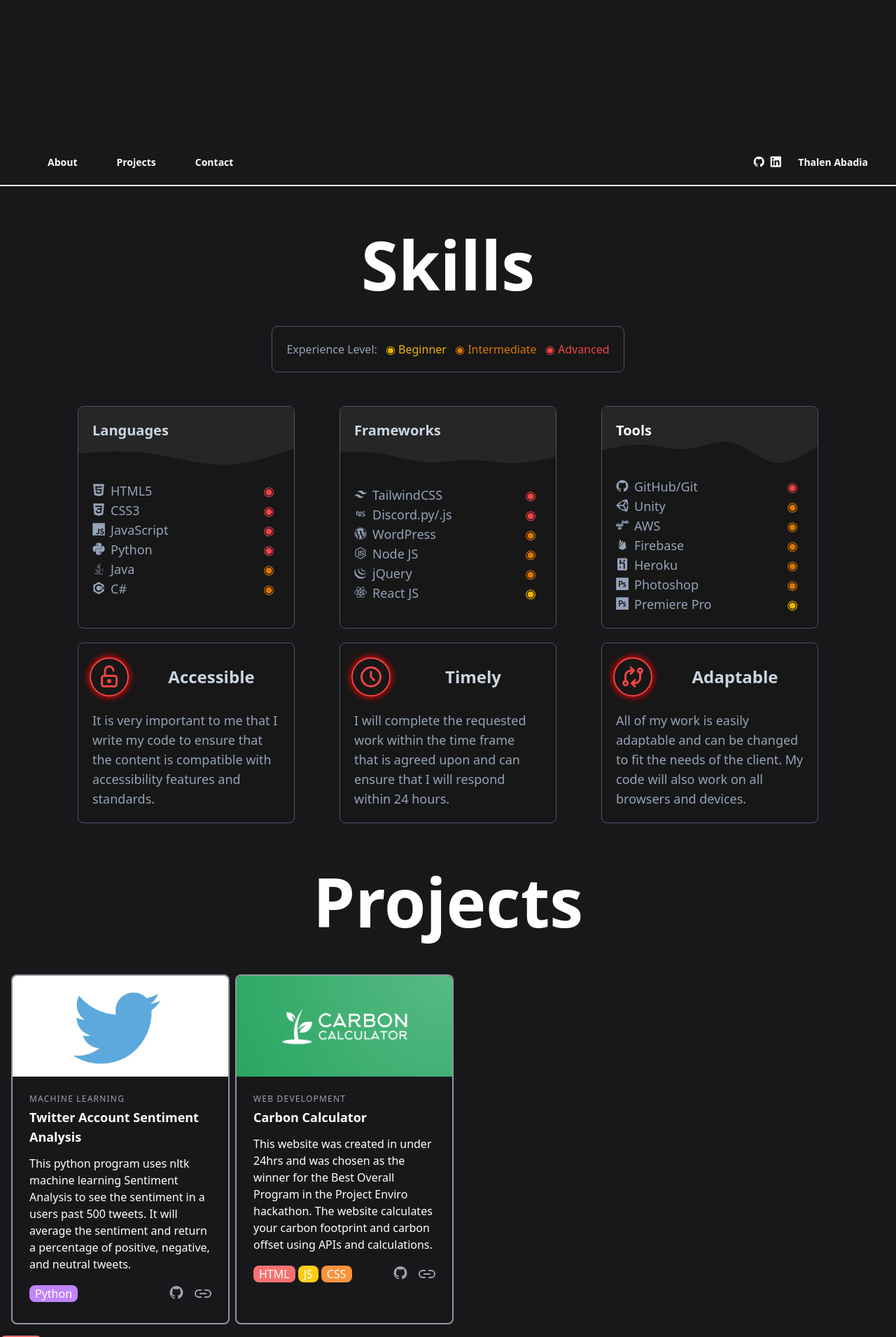
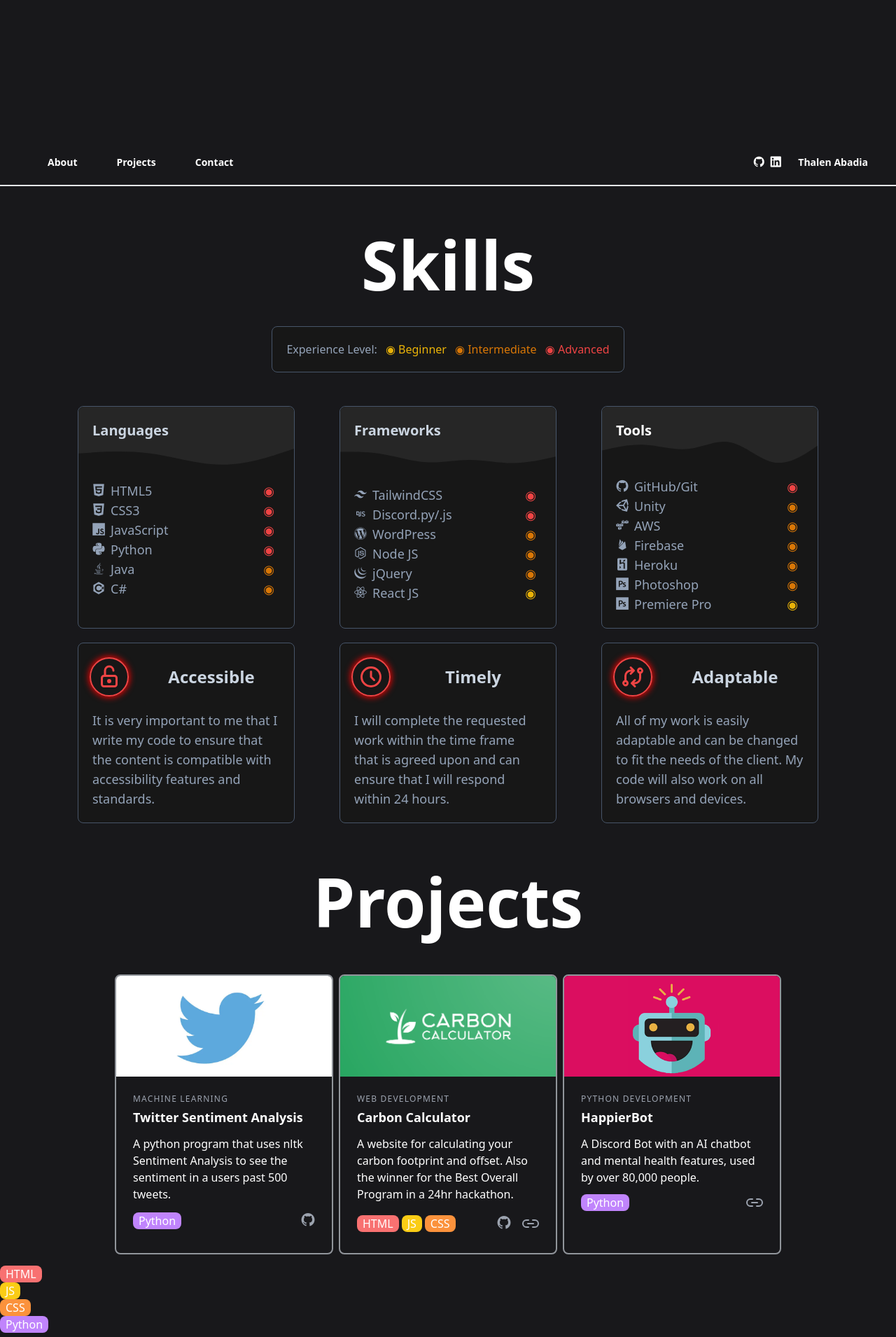
Before and after one commit to Tabadia/thalenabadia, a PHP site: page / in a window 1280 px wide. Shown: the part 600-2510 px from the top of the page at 70% size. Run offline with PHP 8.4, Linux system fonts and the light colour scheme.

Commit message:
updated things

```diff
--- a/public_html/index.html
+++ b/public_html/index.html
@@ -21,11 +21,11 @@
       <h1 class="text-9xl py-5 py-24 text-center">Hi, I'm Thalen.</h1>
       <h1 class="text-5xl text-gray-300 px-0 text-center typewrite" data-period="2000" data-type='[ "Full Stack Web Developer", "IB High School Student", "Game Developer", "Python Programmer", "Java Programmer", "WordPress Designer" ]'></h1>
       <div class="flex flex-col items-center mt-12">
-        <a href="#skills" class="relative inline-flex items-center justify-center p-4 px-6 py-3 overflow-hidden font-medium transition duration-300 ease-out px-6 py-2 border-2 border-gray-400 text-gray-400 font-medium text-xl leading-tight uppercase rounded shadow-md group">
+        <a href="#main" class="relative inline-flex items-center justify-center p-4 px-6 py-3 overflow-hidden font-medium transition duration-300 ease-out px-6 py-2 border-2 border-gray-400 text-gray-400 font-medium text-xl leading-tight uppercase rounded shadow-md group">
           <span class="absolute inset-0 flex items-center justify-center w-full h-full duration-300 -translate-y-full bg-zinc-900 group-hover:translate-y-0 ease">
-            ↓
+            <svg class="h-8 w-8"  viewBox="0 0 24 24"  fill="none"  stroke="currentColor"  stroke-width="2"  stroke-linecap="round"  stroke-linejoin="round">  <line x1="12" y1="5" x2="12" y2="19" />  <polyline points="19 12 12 19 5 12" /></svg>
           </span>
-          <span class="absolute flex items-center justify-center w-full h-full text-gray-400 transition-all duration-300 transform group-hover:translate-y-full ease">View My Work</span>
+          <span class="absolute flex items-center justify-center w-full h-full text-gray-400 transition-all duration-300 transform group-hover:translate-y-full ease">Learn More</span>
           <span class="relative invisible">View My Work</span>
           </a>
       </div>
@@ -33,9 +33,7 @@
 
 
 
-
-
-      <section class="w-screen m-0 p-0" id="skills">
+    <section id="main">
       <nav class="border-b-2 w-screen sticky top-0 bg-zinc-900">
         <div class="max-w-7xl mx-auto px-0 sm:px-6 lg:px-8">
           <div class="relative flex items-center justify-between h-16">
@@ -68,6 +66,8 @@
           </div>
         </div>
       </nav>
+      <section class="w-screen m-0 p-0" id="skills">
+
         <h1 class="title">Skills</h1>
 
         <div class="flex flex-wrap justify-center m-5 gap-x-16 gap-y-12">
@@ -312,7 +312,7 @@
       <section class="w-screen m-0 p-0" id="projects">
         <h1 class="title">Projects</h1>
 
-          <div class="p-4 flex flex-wrap space-x-2">
+          <div class="p-4 flex flex-wrap justify-center space-x-2">
             <div class="w-1/4 border-2 border-slate-200 border-opacity-60 rounded-lg overflow-hidden">
               <div class="bg-white flex justify-center">
                 <img class="lg:h-36 md:h-24 h-full object-cover object-center" src="img/twitter.webp">
@@ -323,21 +323,18 @@
                   MACHINE LEARNING
                 </h2>
                 <h1 class="title-font text-lg font-semibold mb-3">
-                  Twitter Account Sentiment Analysis
+                  Twitter Sentiment Analysis
                 </h1>
                 <p class="text-base mb-3">
-                  This python program uses nltk machine learning Sentiment Analysis to see the sentiment in a users past 500 tweets. It will average the sentiment and return a percentage of positive, negative, and neutral tweets.
+                  A python program that uses nltk Sentiment Analysis to see the sentiment in a users past 500 tweets.
                 </p>
                 <div class="flex items-center flex-wrap">
                   <div class="rounded-lg bg-purple-400 px-2 w-fit">Python</div>
                   <span class="text-gray-400 mr-2 inline-flex items-center lg:ml-auto md:ml-0 ml-auto leading-none text-sm pr-2 py-1">
+                  </span>
+                  <span class="text-gray-400 inline-flex items-center leading-none text-sm">
                     <a href="https://github.com/Tabadia/twitter-account-sentiment-analysis" target="_blank" class="text-xl">
                       <span class="devicon-github-plain"></span>
-                  </a>
-                  </span>
-                  <span class="text-gray-400 inline-flex items-center leading-none text-sm">
-                    <a href="https://tabadia.github.io/CarbonCalculator/public/"class="text-xl" target="_blank">
-                      <svg class="h-6 w-6" viewBox="0 0 24 24"  fill="none"  stroke="currentColor"  stroke-width="2"  stroke-linecap="round"  stroke-linejoin="round">  <path d="M15 7h3a5 5 0 0 1 5 5 5 5 0 0 1-5 5h-3m-6 0H6a5 5 0 0 1-5-5 5 5 0 0 1 5-5h3" />  <line x1="8" y1="12" x2="16" y2="12" /></svg>
                     </a>
                   </span>
                 </div>
@@ -354,7 +351,7 @@
                   Carbon Calculator
                 </h1>
                 <p class="text-base mb-3">
-                  This website was created in under 24hrs and was chosen as the winner for the Best Overall Program in the Project Enviro hackathon. The website calculates your carbon footprint and carbon offset using APIs and calculations.
+                  A website for calculating your carbon footprint and offset. Also the winner for the Best Overall Program in a 24hr hackathon.
                 </p>
                 <div class="flex items-center flex-wrap">
                   <div class="rounded-lg bg-red-400 px-2 mr-1 w-fit">HTML</div>
@@ -367,6 +364,31 @@
                   </span>
                   <span class="text-gray-400 inline-flex items-center leading-none text-sm">
                     <a href="https://tabadia.github.io/CarbonCalculator/public/"class="text-xl" target="_blank">
+                      <svg class="h-6 w-6" viewBox="0 0 24 24"  fill="none"  stroke="currentColor"  stroke-width="2"  stroke-linecap="round"  stroke-linejoin="round">  <path d="M15 7h3a5 5 0 0 1 5 5 5 5 0 0 1-5 5h-3m-6 0H6a5 5 0 0 1-5-5 5 5 0 0 1 5-5h3" />  <line x1="8" y1="12" x2="16" y2="12" /></svg>
+                    </a>
+                  </span>
+                </div>
+              </div>
+            </div>
+
+            <div class="w-1/4 border-2 border-slate-200 border-opacity-60 rounded-lg overflow-hidden">
+              <img class="lg:h-36 md:h-24 w-full object-cover object-center" src="img/happierbot.png">
+              <div class="p-6">
+                <h2 class="tracking-widest text-xs title-font font-medium text-gray-400 mb-1">
+                  PYTHON DEVELOPMENT
+                </h2>
+                <h1 class="title-font text-lg font-semibold mb-3">
+                  HappierBot
+                </h1>
+                <p class="text-base mb-3">
+                  A Discord Bot with an AI chatbot and mental health features, used by over 80,000 people.
+                </p>
+                <div class="flex items-center flex-wrap">
+                  <div class="rounded-lg bg-purple-400 px-2 mr-1 w-fit">Python</div>
+                  <span class="text-gray-400 mr-2 inline-flex items-center lg:ml-auto md:ml-0 ml-auto leading-none text-sm pr-2 py-1">
+                  </span>
+                  <span class="text-gray-400 inline-flex items-center leading-none text-sm">
+                    <a href="https://discordbotlist.com/bots/happierbot"class="text-xl" target="_blank">
                       <svg class="h-6 w-6" viewBox="0 0 24 24"  fill="none"  stroke="currentColor"  stroke-width="2"  stroke-linecap="round"  stroke-linejoin="round">  <path d="M15 7h3a5 5 0 0 1 5 5 5 5 0 0 1-5 5h-3m-6 0H6a5 5 0 0 1-5-5 5 5 0 0 1 5-5h3" />  <line x1="8" y1="12" x2="16" y2="12" /></svg>
                     </a>
                   </span>
@@ -396,9 +418,8 @@
       <section class="w-screen m-0 p-0" id="contact">
 
       </section>
+    </section>
     <script src="main.js"></script>
-
-
   </main>
 
 </body>
--- a/public_html/styles.css
+++ b/public_html/styles.css
@@ -810,38 +810,38 @@
   margin-left: 1rem;
 }
 
+.mb-1 {
+  margin-bottom: 0.25rem;
+}
+
+.mb-3 {
+  margin-bottom: 0.75rem;
+}
+
+.ml-auto {
+  margin-left: auto;
+}
+
+.mr-1 {
+  margin-right: 0.25rem;
+}
+
+.mt-20 {
+  margin-top: 5rem;
+}
+
+.mb-10 {
+  margin-bottom: 2.5rem;
+}
+
 .mt-auto {
   margin-top: auto;
 }
 
-.mb-1 {
-  margin-bottom: 0.25rem;
-}
-
-.mb-3 {
-  margin-bottom: 0.75rem;
-}
-
-.mr-1 {
-  margin-right: 0.25rem;
-}
-
 .mr-3 {
   margin-right: 0.75rem;
 }
 
-.ml-auto {
-  margin-left: auto;
-}
-
-.mt-20 {
-  margin-top: 5rem;
-}
-
-.mb-10 {
-  margin-bottom: 2.5rem;
-}
-
 .mt-16 {
   margin-top: 4rem;
 }
@@ -1555,6 +1539,11 @@
   border-color: rgb(239 68 68 / var(--tw-border-opacity));
 }
 
+.border-slate-200 {
+  --tw-border-opacity: 1;
+  border-color: rgb(226 232 240 / var(--tw-border-opacity));
+}
+
 .border-gray-200 {
   --tw-border-opacity: 1;
   border-color: rgb(229 231 235 / var(--tw-border-opacity));
@@ -1595,11 +1584,6 @@
   border-color: rgb(148 163 184 / var(--tw-border-opacity));
 }
 
-.border-slate-200 {
-  --tw-border-opacity: 1;
-  border-color: rgb(226 232 240 / var(--tw-border-opacity));
-}
-
 .border-slate-300 {
   --tw-border-opacity: 1;
   border-color: rgb(203 213 225 / var(--tw-border-opacity));
@@ -1924,21 +1913,21 @@
   padding-right: 1.25rem;
 }
 
+.py-1 {
+  padding-top: 0.25rem;
+  padding-bottom: 0.25rem;
+}
+
+.py-4 {
+  padding-top: 1rem;
+  padding-bottom: 1rem;
+}
+
 .px-3 {
   padding-left: 0.75rem;
   padding-right: 0.75rem;
 }
 
-.py-1 {
-  padding-top: 0.25rem;
-  padding-bottom: 0.25rem;
-}
-
-.py-4 {
-  padding-top: 1rem;
-  padding-bottom: 1rem;
-}
-
 .py-8 {
   padding-top: 2rem;
   padding-bottom: 2rem;
@@ -2054,6 +2043,11 @@
   line-height: 1rem;
 }
 
+.text-base {
+  font-size: 1rem;
+  line-height: 1.5rem;
+}
+
 .text-8xl {
   font-size: 6rem;
   line-height: 1;
@@ -2069,11 +2063,6 @@
   line-height: 1;
 }
 
-.text-base {
-  font-size: 1rem;
-  line-height: 1.5rem;
-}
-
 .font-bold {
   font-weight: 700;
 }
@@ -2098,12 +2087,12 @@
   line-height: 1.25;
 }
 
+.leading-none {
+  line-height: 1;
+}
+
 .leading-relaxed {
   line-height: 1.625;
-}
-
-.leading-none {
-  line-height: 1;
 }
 
 .tracking-widest {
```
Also changed, not shown: other parts of public_html/styles.css (+17 -40 lines). Lines whose indentation alone changed are shown as unchanged.
